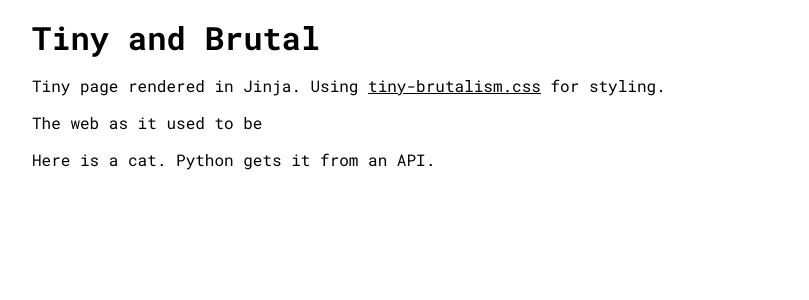
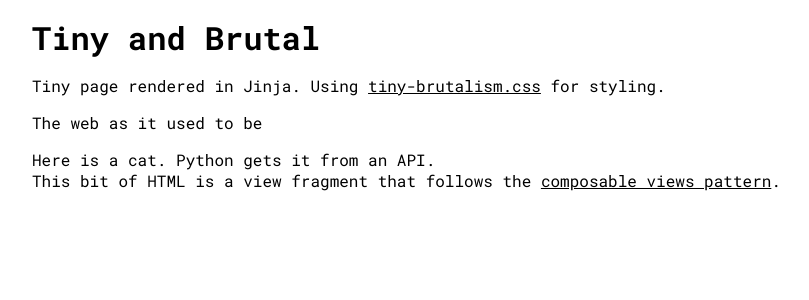
Before and after one commit to Swizec/RSC-Flask, a Flask app: page / in a window 1280 px wide. Shown: the top 300 px of the page, without its empty margins (24-833 px from the left). Run offline with Flask 3, Linux system fonts and the light colour scheme; data that the repository does not hold is empty.

Commit message:
Use composable views

```diff
--- a/flask-backend/app.py
+++ b/flask-backend/app.py
@@ -2,6 +2,10 @@ from flask import Flask, render_template
 import requests
 
 app = Flask(__name__)
+
+@app.route("/", methods=["GET"])
+def hello_world():
+    return render_template('hello.html', views=dict(cat=cat,))
 
 def get_random_cat():
     req = requests.get('https://api.thecatapi.com/v1/images/search')
@@ -9,10 +13,10 @@ def get_random_cat():
 
     return url
 
-@app.route("/", methods=["GET"])
-def hello_world():
+@app.route('/cat', methods=['GET'])
+def cat():
     cat_url = get_random_cat()
-    return render_template('hello.html', cat_url=cat_url)
+    return render_template('cat.html', cat_url=cat_url)
 
 if __name__ == "__main__":
     app.run(debug=True, port=8000)
--- /dev/null
+++ b/flask-backend/templates/cat.html
@@ -0,0 +1,6 @@
+<p>Here is a cat. Python gets it from an API.<br/>This bit of HTML is a view fragment that follows the <a href="https://swizec.com/blog/a-pattern-for-composable-ui-in-flask/">composable views pattern</a>.<p>
+<div class="row">
+    <div class="col col-4">
+        <img src="{{ cat_url }}" style="max-width: 100%"  />
+    </p>
+</div>
--- a/flask-backend/templates/hello.html
+++ b/flask-backend/templates/hello.html
@@ -6,12 +6,7 @@
     <h1>Tiny and Brutal</h1>
     <p>Tiny page rendered in Jinja. Using <a href="https://pruger.github.io/tiny-brutalism-css/">tiny-brutalism.css</a> for styling.</p>
     <p>The web as it used to be</p>
-    <p>Here is a cat. Python gets it from an API.<p>
-    <div class="row">
-        <div class="col col-4">
-            <img src="{{ cat_url }}" style="max-width: 100%"  />
-        </p>
-    </div>
+    {{ views.cat() | safe }}
 </div>
 
 
```
